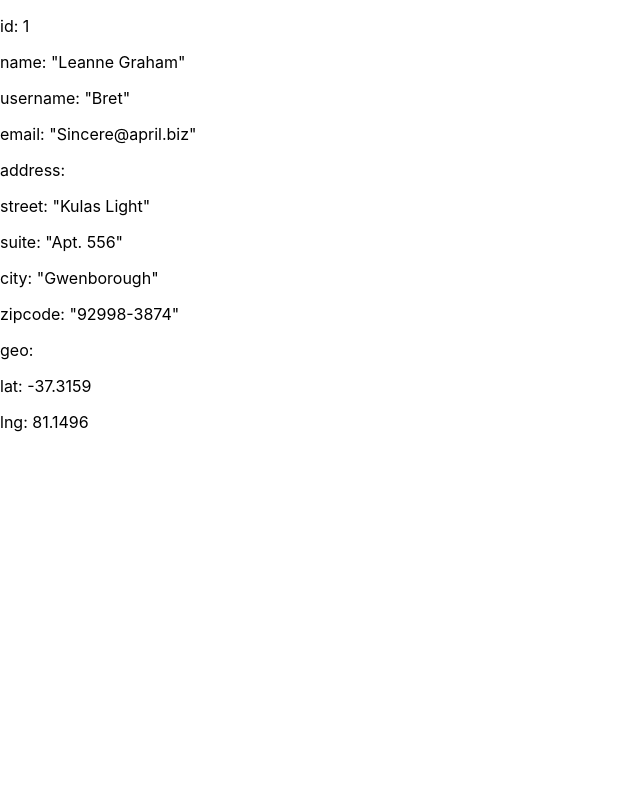
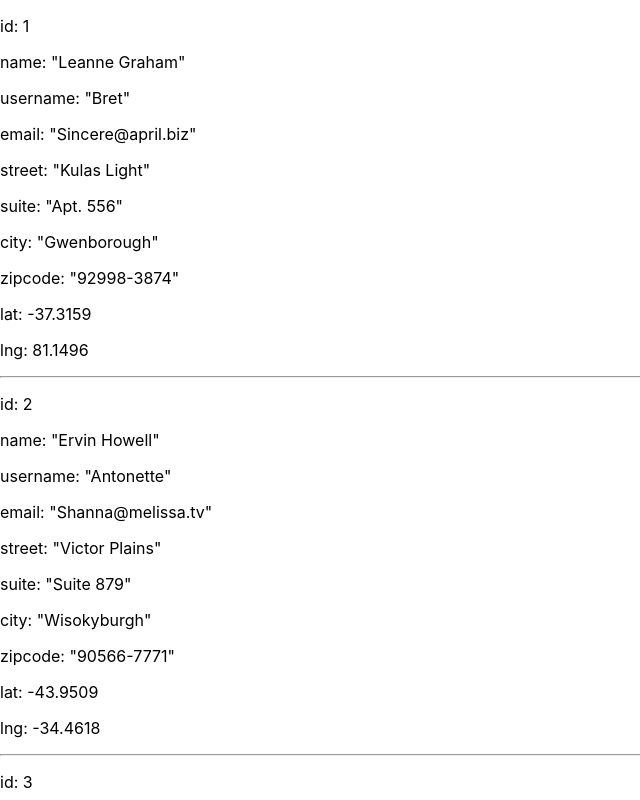
Before and after one commit to PashaAstrax/june-2021-react, a React (Create React App) app: page / in a window 1280 px wide. Shown: the top 800 px of the page, without its empty margins (0-640 px from the left). Built offline with nearby package versions, Linux system fonts and the light colour scheme.

Commit message:
create ClassWork#1 react

```diff
--- a/src/App.js
+++ b/src/App.js
@@ -1,32 +1,10 @@
-import Users from "./components/Users";
-import Address from "./components/Address";
-import Geo from "./components/Geo";
+import Users from "./components/users/Users";
+
 
 export default function App() {
   return (
-    <div>
-        <div className={"info"}>
-            <Users
-                id={1}
-                name={"Leanne Graham"}
-                username={"Bret"}
-                email={"Sincere@april.biz"}
-                // address={"street"}
-                // street={"Kulas Light"}
-            />
-            <Address
-                address={""}
-                street={"Kulas Light"}
-                suite={"Apt. 556"}
-                city={"Gwenborough"}
-                zipcode={"92998-3874"}
-            />
-            <Geo
-                geo={""}
-                lat={"-37.3159"}
-                lng={"81.1496"}
-            />
-        </div>
+    <div className={"app"}>
+        <Users/>
     </div>
   );
 }
--- /dev/null
+++ b/src/components/address/Address.js
@@ -0,0 +1,16 @@
+import Geo from "../geo/Geo";
+
+export default function Address({address}) {
+  return (
+    <div>
+        <div className={"address"}>
+            <p>street: "{address.street}"</p>
+            <p>suite: "{address.suite}"</p>
+            <p>city: "{address.city}"</p>
+            <p>zipcode: "{address.zipcode}"</p>
+
+            <Geo geo={address.geo}/>
+        </div>
+    </div>
+  );
+}
--- /dev/null
+++ b/src/components/geo/Geo.js
@@ -0,0 +1,11 @@
+export default function Geo({geo}) {
+  return (
+    <div>
+        <div className={"geo"}>
+            <p>lat: {geo.lat}</p>
+            <p>lng: {geo.lng}</p>
+            <hr/>
+        </div>
+    </div>
+  );
+}
--- /dev/null
+++ b/src/components/user/User.js
@@ -0,0 +1,16 @@
+import Address from "../address/Address";
+
+export default function User({user}) {
+  return (
+    <div>
+        <div className={"user"}>
+            <p>id: {user.id}</p>
+            <p>name: "{user.name}"</p>
+            <p>username: "{user.username}"</p>
+            <p>email: "{user.email}"</p>
+
+            <Address address={user.address}/>
+        </div>
+    </div>
+  );
+}
--- /dev/null
+++ b/src/components/users/Users.js
@@ -0,0 +1,253 @@
+import User from "../user/User";
+
+export default function Users() {
+    let usersList = [
+        {
+            id: 1,
+            name: 'Leanne Graham',
+            username: 'Bret',
+            email: 'Sincere@april.biz',
+            address: {
+                street: 'Kulas Light',
+                suite: 'Apt. 556',
+                city: 'Gwenborough',
+                zipcode: '92998-3874',
+                geo: {
+                    lat: '-37.3159',
+                    lng: '81.1496'
+                }
+            },
+            phone: '1-770-736-8031 x56442',
+            website: 'hildegard.org',
+            company: {
+                name: 'Romaguera-Crona',
+                catchPhrase: 'Multi-layered client-server neural-net',
+                bs: 'harness real-time e-markets'
+            }
+        },
+        {
+            id: 2,
+            name: 'Ervin Howell',
+            username: 'Antonette',
+            email: 'Shanna@melissa.tv',
+            address: {
+                street: 'Victor Plains',
+                suite: 'Suite 879',
+                city: 'Wisokyburgh',
+                zipcode: '90566-7771',
+                geo: {
+                    lat: '-43.9509',
+                    lng: '-34.4618'
+                }
+            },
+            phone: '010-692-6593 x09125',
+            website: 'anastasia.net',
+            company: {
+                name: 'Deckow-Crist',
+                catchPhrase: 'Proactive didactic contingency',
+                bs: 'synergize scalable supply-chains'
+            }
+        },
+        {
+            id: 3,
+            name: 'Clementine Bauch',
+            username: 'Samantha',
+            email: 'Nathan@yesenia.net',
+            address: {
+                street: 'Douglas Extension',
+                suite: 'Suite 847',
+                city: 'McKenziehaven',
+                zipcode: '59590-4157',
+                geo: {
+                    lat: '-68.6102',
+                    lng: '-47.0653'
+                }
+            },
+            phone: '1-463-123-4447',
+            website: 'ramiro.info',
+            company: {
+                name: 'Romaguera-Jacobson',
+                catchPhrase: 'Face to face bifurcated interface',
+                bs: 'e-enable strategic applications'
+            }
+        },
+        {
+            id: 4,
+            name: 'Patricia Lebsack',
+            username: 'Karianne',
+            email: 'Julianne.OConner@kory.org',
+            address: {
+                street: 'Hoeger Mall',
+                suite: 'Apt. 692',
+                city: 'South Elvis',
+                zipcode: '53919-4257',
+                geo: {
+                    lat: '29.4572',
+                    lng: '-164.2990'
+                }
+            },
+            phone: '493-170-9623 x156',
+            website: 'kale.biz',
+            company: {
+                name: 'Robel-Corkery',
+                catchPhrase: 'Multi-tiered zero tolerance productivity',
+                bs: 'transition cutting-edge web services'
+            }
+        },
+        {
+            id: 5,
+            name: 'Chelsey Dietrich',
+            username: 'Kamren',
+            email: 'Lucio_Hettinger@annie.ca',
+            address: {
+                street: 'Skiles Walks',
+                suite: 'Suite 351',
+                city: 'Roscoeview',
+                zipcode: '33263',
+                geo: {
+                    lat: '-31.8129',
+                    lng: '62.5342'
+                }
+            },
+            phone: '(254)954-1289',
+            website: 'demarco.info',
+            company: {
+                name: 'Keebler LLC',
+                catchPhrase: 'User-centric fault-tolerant solution',
+                bs: 'revolutionize end-to-end systems'
+            }
+        },
+        {
+            id: 6,
+            name: 'Mrs. Dennis Schulist',
+            username: 'Leopoldo_Corkery',
+            email: 'Karley_Dach@jasper.info',
+            address: {
+                street: 'Norberto Crossing',
+                suite: 'Apt. 950',
+                city: 'South Christy',
+                zipcode: '23505-1337',
+                geo: {
+                    lat: '-71.4197',
+                    lng: '71.7478'
+                }
+            },
+            phone: '1-477-935-8478 x6430',
+            website: 'ola.org',
+            company: {
+                name: 'Considine-Lockman',
+                catchPhrase: 'Synchronised bottom-line interface',
+                bs: 'e-enable innovative applications'
+            }
+        },
+        {
+            id: 7,
+            name: 'Kurtis Weissnat',
+            username: 'Elwyn.Skiles',
+            email: 'Telly.Hoeger@billy.biz',
+            address: {
+                street: 'Rex Trail',
+                suite: 'Suite 280',
+                city: 'Howemouth',
+                zipcode: '58804-1099',
+                geo: {
+                    lat: '24.8918',
+                    lng: '21.8984'
+                }
+            },
+            phone: '210.067.6132',
+            website: 'elvis.io',
+            company: {
+                name: 'Johns Group',
+                catchPhrase: 'Configurable multimedia task-force',
+                bs: 'generate enterprise e-tailers'
+            }
+        },
+        {
+            id: 8,
+            name: 'Nicholas Runolfsdottir V',
+            username: 'Maxime_Nienow',
+            email: 'Sherwood@rosamond.me',
+            address: {
+                street: 'Ellsworth Summit',
+                suite: 'Suite 729',
+                city: 'Aliyaview',
+                zipcode: '45169',
+                geo: {
+                    lat: '-14.3990',
+                    lng: '-120.7677'
+                }
+            },
+            phone: '586.493.6943 x140',
+            website: 'jacynthe.com',
+            company: {
+                name: 'Abernathy Group',
+                catchPhrase: 'Implemented secondary concept',
+                bs: 'e-enable extensible e-tailers'
+            }
+        },
+        {
+            id: 9,
+            name: 'Glenna Reichert',
+            username: 'Delphine',
+            email: 'Chaim_McDermott@dana.io',
+            address: {
+                street: 'Dayna Park',
+                suite: 'Suite 449',
+                city: 'Bartholomebury',
+                zipcode: '76495-3109',
+                geo: {
+                    lat: '24.6463',
+                    lng: '-168.8889'
+                }
+            },
+            phone: '(775)976-6794 x41206',
+            website: 'conrad.com',
+            company: {
+                name: 'Yost and Sons',
+                catchPhrase: 'Switchable contextually-based project',
+                bs: 'aggregate real-time technologies'
+            }
+        },
+        {
+            id: 10,
+            name: 'Clementina DuBuque',
+            username: 'Moriah.Stanton',
+            email: 'Rey.Padberg@karina.biz',
+            address: {
+                street: 'Kattie Turnpike',
+                suite: 'Suite 198',
+                city: 'Lebsackbury',
+                zipcode: '31428-2261',
+                geo: {
+                    lat: '-38.2386',
+                    lng: '57.2232'
+                }
+            },
+            phone: '024-648-3804',
+            website: 'ambrose.net',
+            company: {
+                name: 'Hoeger LLC',
+                catchPhrase: 'Centralized empowering task-force',
+                bs: 'target end-to-end models'
+            }
+        }
+    ];
+    return (
+    <div>
+        <div className={"users"}>
+
+            <User user={usersList[0]}/>
+            <User user={usersList[1]}/>
+            <User user={usersList[2]}/>
+            <User user={usersList[3]}/>
+            <User user={usersList[4]}/>
+            <User user={usersList[5]}/>
+            <User user={usersList[6]}/>
+            <User user={usersList[7]}/>
+            <User user={usersList[8]}/>
+            <User user={usersList[9]}/>
+        </div>
+    </div>
+  );
+}
```
